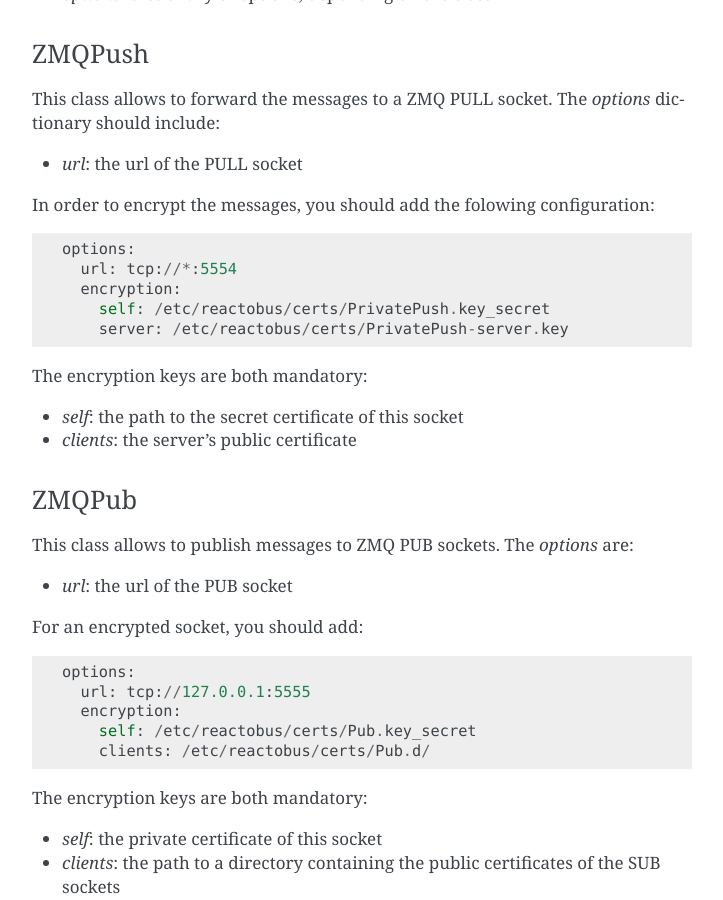
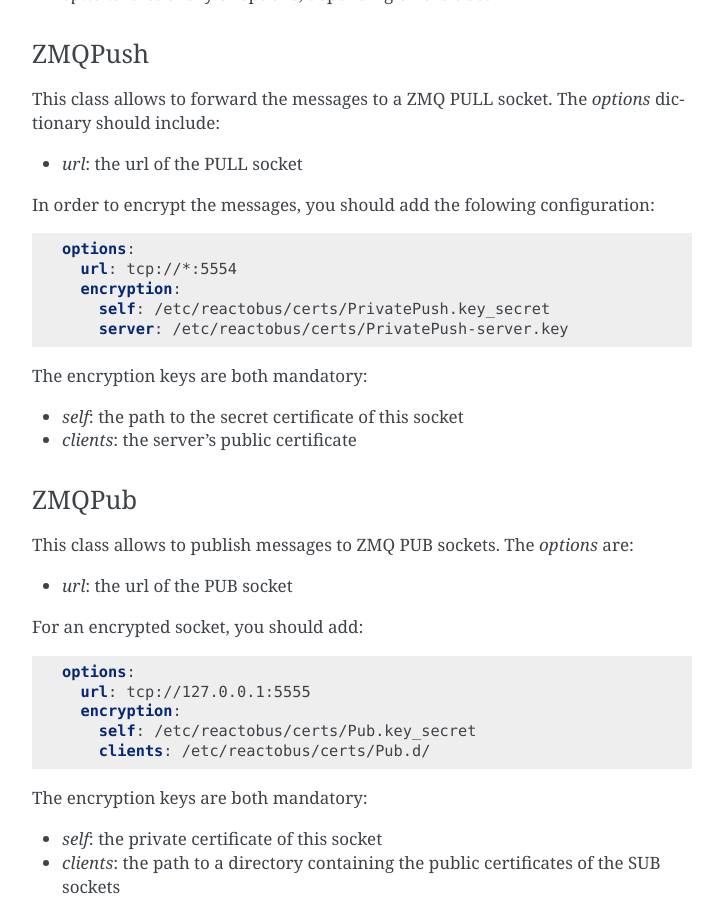
Before and after one commit to ivoire/ReactOBus, a Sphinx documentation site: the page built from docs/configuration.rst, in a window 1280 px wide and 900 px high, scrolled down 4440 px. Shown: the whole window, without its empty margins (388-1111 px from the left). Built offline with Sphinx 7.4.7, drawn with Linux system fonts in a browser that asks for light colours; some of the changed text lies outside the part shown.

```diff
--- a/docs/configuration.rst
+++ b/docs/configuration.rst
@@ -1,4 +1,4 @@
-.. index:: configuration
+.. _configuration:
 
 Configuration
 #############
@@ -44,7 +44,9 @@ dictionary should include:
 
 * *url*: the url where to bind the socket
 
-If the PUSH sockets are sending encrypted content, you should add the folowing configuration::
+If the PUSH sockets are sending encrypted content, you should add the folowing configuration:
+
+.. code-block:: yaml
 
   options:
     url: tcp://*:5554
@@ -65,7 +67,9 @@ This class allows to subscribe to a ZMQ PUB socket. The *options* are:
 
 * *url*: the url of the PUB socket
 
-For an encrypted socket, you should add::
+For an encrypted socket, you should add:
+
+.. code-block:: yaml
 
     options:
       url: tcp://127.0.0.1:5555
@@ -195,7 +199,9 @@ dictionary should include:
 
 * *url*: the url of the PULL socket
 
-In order to encrypt the messages, you should add the folowing configuration::
+In order to encrypt the messages, you should add the folowing configuration:
+
+.. code-block:: yaml
 
   options:
     url: tcp://*:5554
@@ -216,7 +222,9 @@ This class allows to publish messages to ZMQ PUB sockets. The *options* are:
 
 * *url*: the url of the PUB socket
 
-For an encrypted socket, you should add::
+For an encrypted socket, you should add:
+
+.. code-block:: yaml
 
     options:
       url: tcp://127.0.0.1:5555
--- a/docs/development.rst
+++ b/docs/development.rst
@@ -15,13 +15,19 @@ Testing
 
 In order to test ReactOBus, you should install `py.test <http://docs.pytest.org/en/latest/>`_:
 
+.. code-block:: shell
+
     pip install pytest
 
 Then run the test with:
 
+.. code-block:: shell
+
     py.test -v tests
 
 The code should be also *pep8* clean:
+
+.. code-block:: shell
 
     pep8 ReactoBus
     pep8 reactobus
```
Also changed, not shown: docs/index.rst (+6 -1 lines), docs/install.rst (+10 -4 lines), docs/usage.rst (added, +24 -0 lines).
